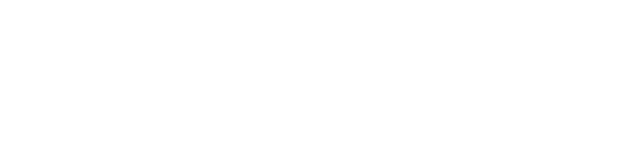
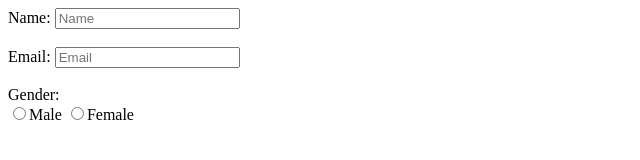
Before and after one commit to acciojob/signup-form-car-I5hanKumar, a website: page main.html in a window 1280 px wide. Shown: the whole page, without its empty margins (0-640 px from the left). Drawn offline with Linux system fonts and the light colour scheme.

Commit message:
created a submission

```diff
--- a/main.html
+++ b/main.html
@@ -7,8 +7,20 @@
 </head>
 
 <body>
-	<!-- the entire body must be written by student -->
-    <script type="text/javascript" src="./script.js">
+	<form method="post">
+		<label for="name">Name:</label>
+			 <input id="name" type ="Text" required="Yes" placeholder= "Name">
+		<br><br>
+
+		<lable for="email"> Email:</lable>
+			 <input id="email" type ="Email" required="Yes" placeholder= "Email">
+
+		<br><br>
+
+		<lable for="gender">Gender:</lable><br>
+			<input id="gender_m" type ="radio" name="gender" required = "Yes" value="male">Male
+		    <input id="gender_f" type ="radio" name="gender" required = "Yes" value="male">Female
+
 </script>
 
 </body>
```
